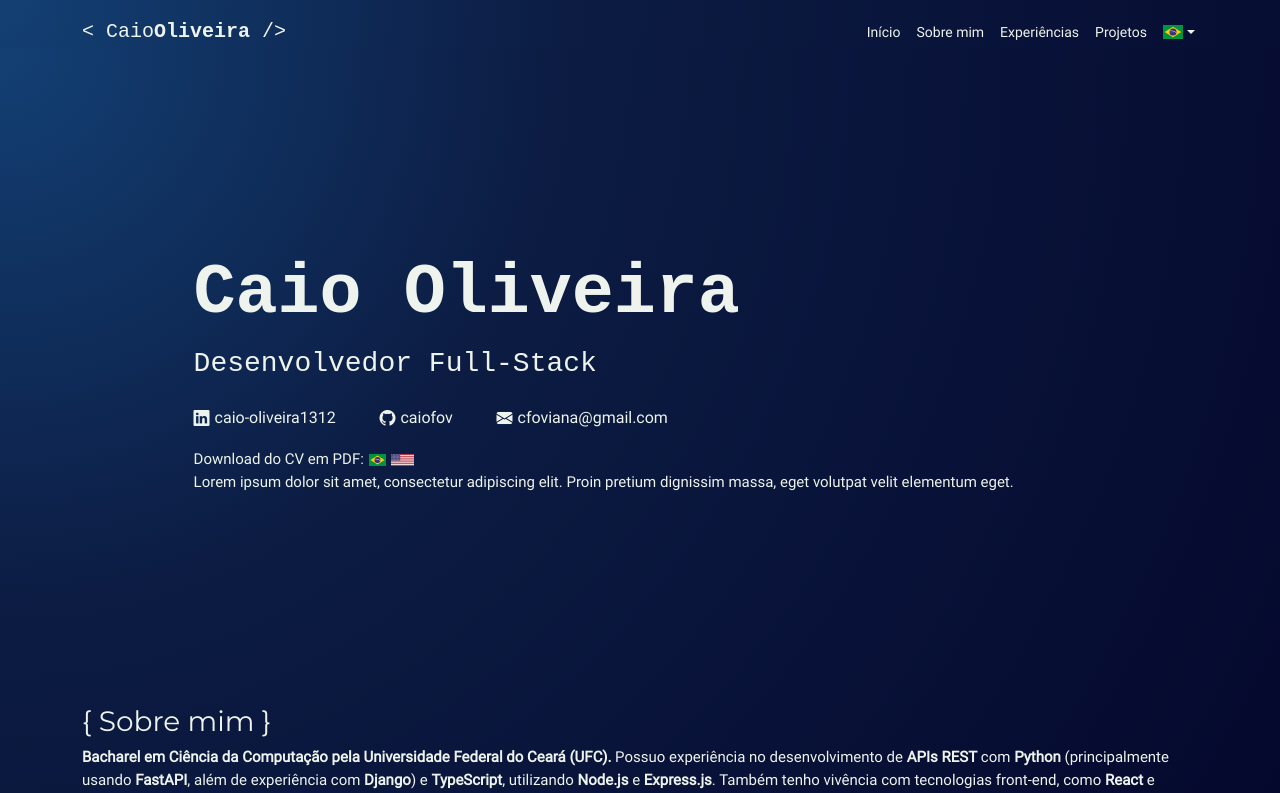
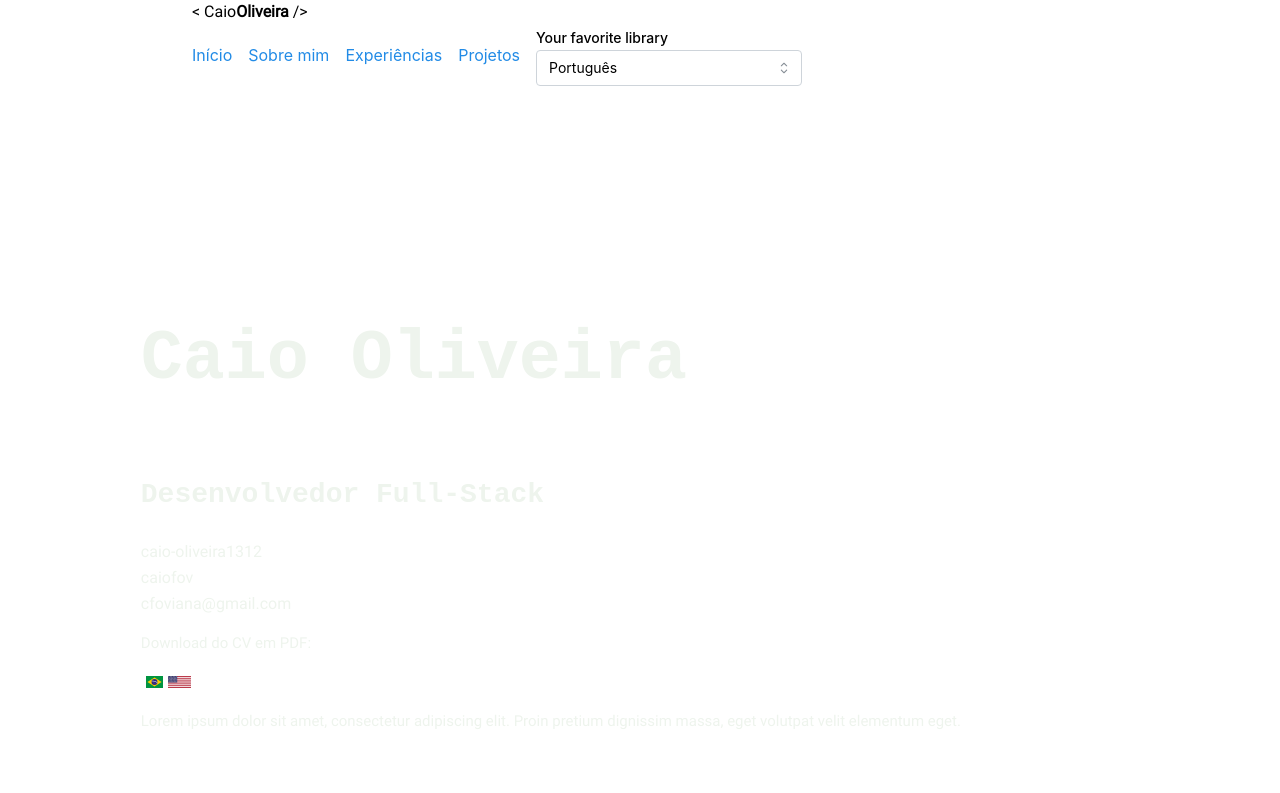
Before and after one commit to caiofov/caiofov.github.io, a React (Create React App) app: page / in a window 1280 px wide. Shown: the top 793 px of the page. Built offline with nearby package versions, Linux system fonts and the light colour scheme.

Commit message:
refactor: change bootstrap to mantine

```diff
--- a/package.json
+++ b/package.json
@@ -3,6 +3,7 @@
   "version": "0.1.0",
   "private": true,
   "dependencies": {
+    "@mantine/core": "^7.13.2",
     "@testing-library/jest-dom": "^5.17.0",
     "@testing-library/react": "^13.4.0",
     "@testing-library/user-event": "^13.5.0",
@@ -10,12 +11,9 @@
     "@types/node": "^16.18.112",
     "@types/react": "^18.3.10",
     "@types/react-dom": "^18.3.0",
-    "bootstrap": "^5.3.3",
-    "bootstrap-icons": "^1.11.3",
     "framer-motion": "^11.9.0",
     "i18next": "^23.15.1",
     "react": "^18.3.1",
-    "react-bootstrap": "^2.10.5",
     "react-dom": "^18.3.1",
     "react-i18next": "^15.0.2",
     "react-scripts": "5.0.1",
--- a/src/App.tsx
+++ b/src/App.tsx
@@ -1,22 +1,22 @@
-import { Container } from "react-bootstrap";
 import "./App.css";
 import { NavBar } from "./components/NavBar";
 import { Home } from "./components/sections/Home";
 import { About } from "./components/sections/About";
 import { Experience } from "./components/sections/Experience";
 import { Projects } from "./components/sections/Projects";
+import { MantineProvider, Container, DEFAULT_THEME } from "@mantine/core";
 
 function App() {
   return (
-    <div className="App">
+    <MantineProvider theme={DEFAULT_THEME}>
       <NavBar />
-      <Container className="pt-5 mt-5 body-container">
+      <Container fluid>
         <Home />
         <About />
         <Experience />
         <Projects />
       </Container>
-    </div>
+    </MantineProvider>
   );
 }
 
--- a/src/components/LanguageSelector.tsx
+++ b/src/components/LanguageSelector.tsx
@@ -2,30 +2,11 @@ import React, { useState } from "react";
 import i18n, { LanguageCode } from "../i18n";
 import brazilFlag from "../assets/brazil_flag.svg";
 import usaFlag from "../assets/usa_flag.svg";
-import { Dropdown } from "react-bootstrap";
+import { ActionIcon, Select, Tooltip } from "@mantine/core";
 
 const languages = {
   pt: { name: "Português", flag: brazilFlag },
   en: { name: "English", flag: usaFlag },
-};
-
-const LanguageItem: React.FC<{
-  code: LanguageCode;
-  onClick: (code: LanguageCode) => void;
-}> = ({ code, onClick }) => {
-  return (
-    <Dropdown.Item
-      className="language-item p-1 d-flex align-items-center"
-      onClick={(e) => {
-        e.preventDefault();
-        onClick(code);
-      }}
-      id={code}
-    >
-      <img src={languages[code].flag} alt={languages[code].name} />
-      {" " + languages[code].name}
-    </Dropdown.Item>
-  );
 };
 
 export const LanguageSelector = () => {
@@ -39,18 +20,19 @@ export const LanguageSelector = () => {
   };
 
   return (
-    <Dropdown id="language-selector" className="p-0">
-      <Dropdown.Toggle className="p-0 d-flex align-items-center">
-        <img
-          src={languages[selectedLanguage].flag}
-          alt={languages[selectedLanguage].name}
-        />
-      </Dropdown.Toggle>
-
-      <Dropdown.Menu className="p-1" style={{ width: "10px" }}>
-        <LanguageItem code="pt" onClick={chooseLanguage} />
-        <LanguageItem code="en" onClick={chooseLanguage} />
-      </Dropdown.Menu>
-    </Dropdown>
+    <Select
+      id="language-selector"
+      className="p-0"
+      label="Your favorite library"
+      placeholder="Pick value"
+      data={[
+        { value: "pt", label: "Português" },
+        { value: "en", label: "English" },
+      ]}
+      defaultValue="pt"
+      onChange={(value, option) => {
+        if (value != null) chooseLanguage(value as "pt" | "en");
+      }}
+    />
   );
 };
--- a/src/components/NavBar.tsx
+++ b/src/components/NavBar.tsx
@@ -1,9 +1,7 @@
-import Container from "react-bootstrap/Container";
-import Nav from "react-bootstrap/Nav";
-import Navbar from "react-bootstrap/Navbar";
 import { LanguageSelector } from "./LanguageSelector";
 import { useTranslation } from "react-i18next";
 import React, { useState, useEffect } from "react";
+import { Anchor, Container, Group, Text } from "@mantine/core";
 
 export const NavBar = () => {
   const { t } = useTranslation();
@@ -11,11 +9,7 @@ export const NavBar = () => {
 
   // Função para adicionar a sombra e transparência quando der scroll
   const handleScroll = () => {
-    if (window.scrollY > 50) {
-      setIsScrolled(true);
-    } else {
-      setIsScrolled(false);
-    }
+    setIsScrolled(window.scrollY > 50);
   };
 
   useEffect(() => {
@@ -26,33 +20,27 @@ export const NavBar = () => {
   }, []);
 
   return (
-    <Navbar
-      expand="sm"
-      fixed="top"
-      className={isScrolled ? "navbar-scrolled" : ""}
-    >
-      <Container>
-        <Navbar.Brand className="me-auto">
-          {"< Caio"}
-          <b>Oliveira</b>
-          {" />"}
-        </Navbar.Brand>
-        <Navbar.Toggle aria-controls="basic-navbar-nav">
-          <span className="navbar-toggle-icon"></span>
-        </Navbar.Toggle>
-        <Navbar.Collapse id="basic-navbar-nav">
-          <Nav className="ms-auto align-items-center">
+    <Container>
+      <nav className={isScrolled ? "navbar-scrolled" : ""}>
+        <Container>
+          <Text className="me-auto">
+            {"< Caio"}
+            <b>Oliveira</b>
+            {" />"}
+          </Text>
+
+          <Group align="center">
             {["home", "about", "experiences", "projects"].map((section) => {
               return (
-                <Nav.Link href={`#${section}`}>
+                <Anchor href={`#${section}`}>
                   {t(`sections.${section}.name`)}
-                </Nav.Link>
+                </Anchor>
               );
             })}
             <LanguageSelector />
-          </Nav>
-        </Navbar.Collapse>
-      </Container>
-    </Navbar>
+          </Group>
+        </Container>
+      </nav>
+    </Container>
   );
 };
--- a/src/components/animations/HiAnimation.tsx
+++ b/src/components/animations/HiAnimation.tsx
@@ -1,4 +1,4 @@
-import * as React from "react";
+import React from "react";
 import { SVGProps } from "react";
 import { motion } from "framer-motion";
 
--- a/src/index.css
+++ /dev/null
@@ -1,14 +0,0 @@
-body {
-  margin: 0;
-  font-family: -apple-system, BlinkMacSystemFont, "Segoe UI", "Roboto", "Oxygen",
-    "Ubuntu", "Cantarell", "Fira Sans", "Droid Sans", "Helvetica Neue",
-    sans-serif;
-  -webkit-font-smoothing: antialiased;
-  -moz-osx-font-smoothing: grayscale;
-  background-color: var(--light-background);
-}
-
-code {
-  font-family: source-code-pro, Menlo, Monaco, Consolas, "Courier New",
-    monospace;
-}
--- a/src/index.tsx
+++ b/src/index.tsx
@@ -1,10 +1,8 @@
 import React from "react";
 import ReactDOM from "react-dom/client";
-import "./index.css";
 import App from "./App";
 import reportWebVitals from "./reportWebVitals";
-import "bootstrap/dist/css/bootstrap.min.css";
-import "bootstrap-icons/font/bootstrap-icons.css";
+import "@mantine/core/styles.css";
 
 const root = ReactDOM.createRoot(
   document.getElementById("root") as HTMLElement
```
Also changed, not shown: 1 other file (tests, documents, lock files or other folders).
